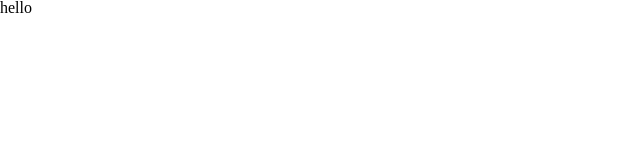
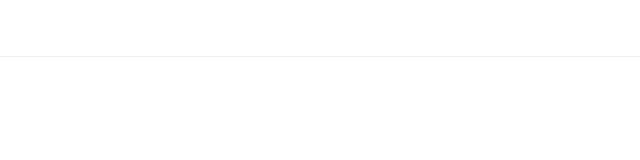
Before and after one commit to Brannua/easyBook, a React (Create React App) app: page / in a window 1280 px wide. Shown: the top 160 px of the page, without its empty margins (0-640 px from the left). Built offline with nearby package versions, Linux system fonts and the light colour scheme.

Commit message:
header中添加logo,报错无法引用src外面的文件

```diff
--- a/src/App.js
+++ b/src/App.js
@@ -1,8 +1,9 @@
 import React from 'react';
+import Header from './components/header/Header';
 
 function App() {
   return (
-    <div>hello</div>
+    <Header />
   );
 }
 
--- /dev/null
+++ b/src/components/header/Header.js
@@ -0,0 +1,21 @@
+/**
+ * @desc 顶部导航栏组件
+ */
+
+import React, { Component } from 'react';
+import {
+  HeaderWrapper,
+  Logo
+} from './style';
+
+class Header extends Component {
+  render() {
+    return (
+      <HeaderWrapper>
+        <Logo />
+      </HeaderWrapper>
+    )
+  }
+}
+
+export default Header;
--- /dev/null
+++ b/src/components/header/style.js
@@ -0,0 +1,19 @@
+import styled from 'styled-components';
+import logoPic from '/img/logo.png';
+
+export const HeaderWrapper = styled.div`
+  height: 56px;
+  border-bottom: 1px solid #f0f0f0;
+  position: relative;
+`;
+
+export const Logo = styled.a`
+  display: block;
+  width: 100px;
+  height: 56px;
+  background: (${ logoPic });
+
+  position: absolute;
+  left: 0;
+  top: 0;
+`;
```
Also changed, not shown: public/img/logo.png (added).
